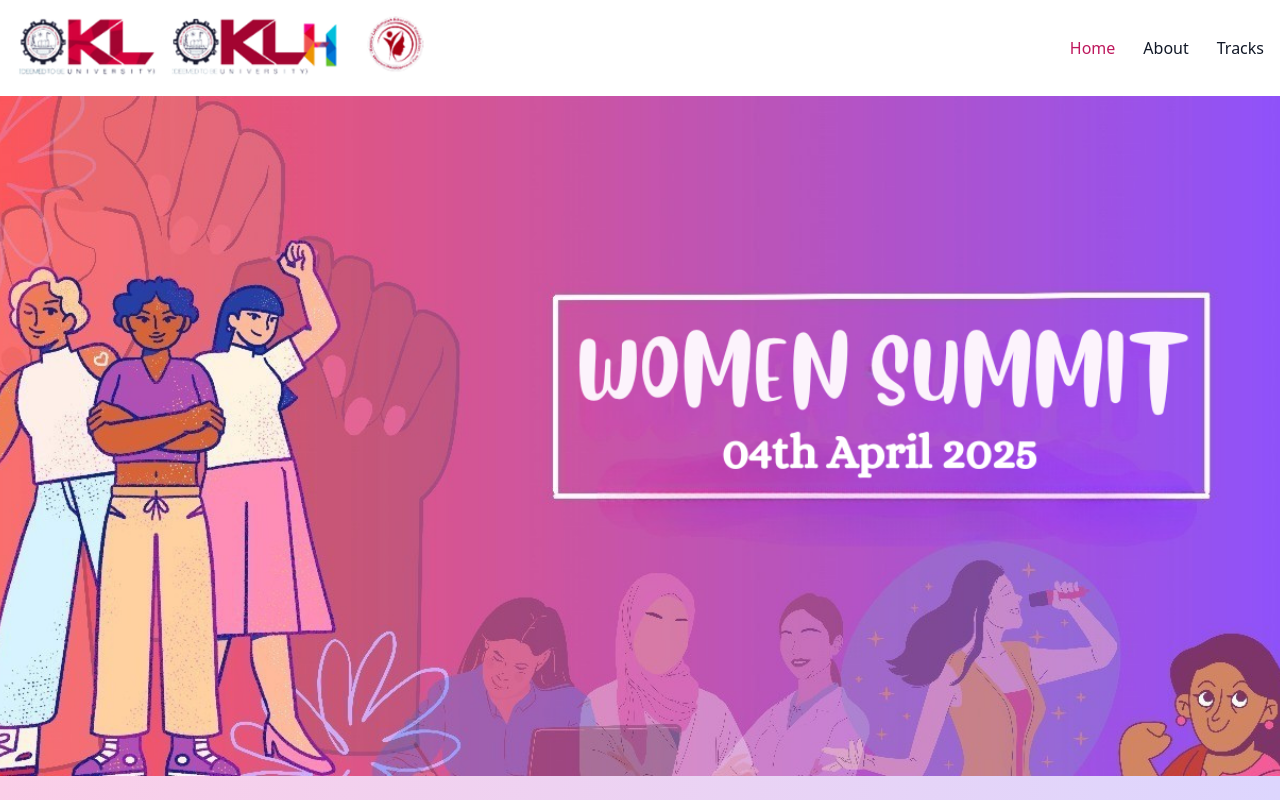
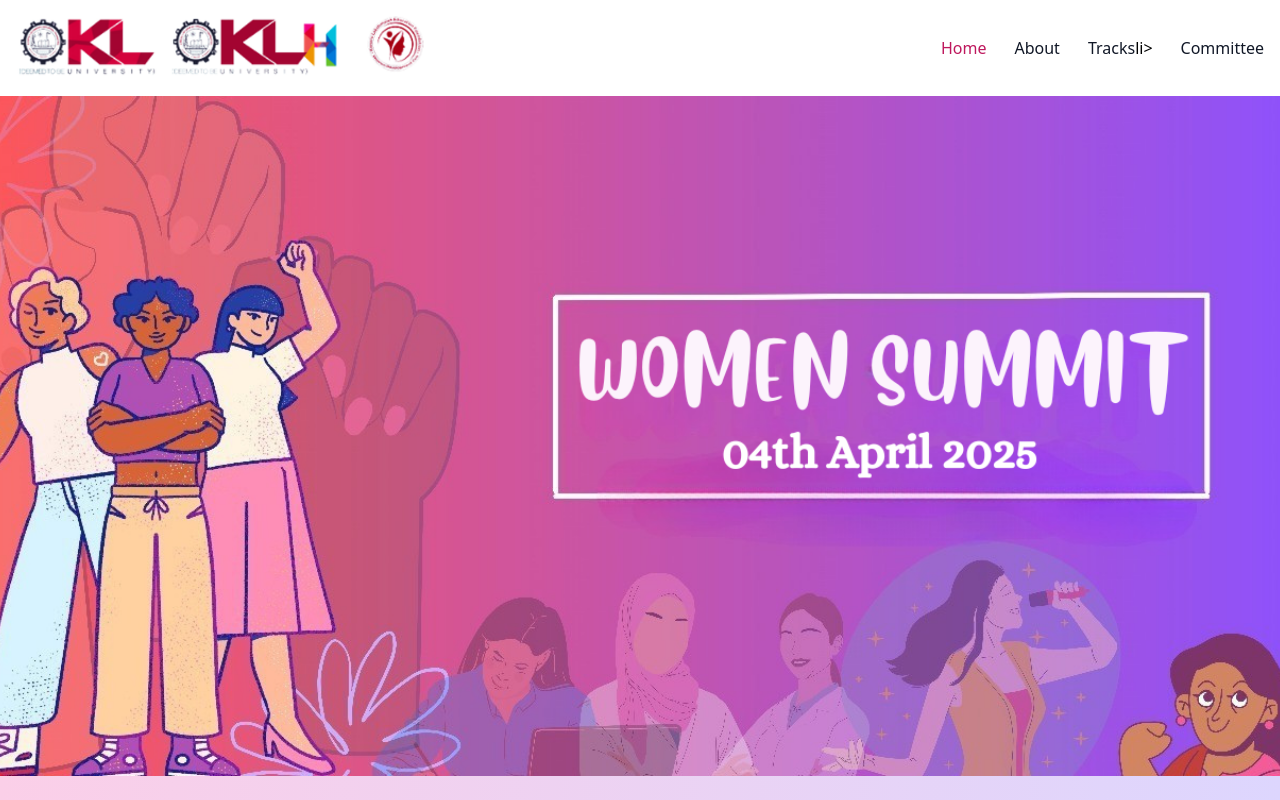
Before and after one commit to Abhi8904/womensummit2025-1, a website: page index.html in a window 1280 px wide. Shown: the top 800 px of the page. Drawn offline with nearby package versions, Linux system fonts and the light colour scheme.

Commit message:
changes done

```diff
--- a/index.html
+++ b/index.html
@@ -88,6 +88,9 @@
                 </li>
                 <li>
                   <a href="tracks.html" class="block py-2 px-3 text-gray-900 rounded hover:bg-gray-100 md:hover:bg-transparent md:border-0 md:hover:text-pink-700 md:p-0 dark:text-white md:dark:hover:text-pink-500 dark:hover:bg-gray-700 dark:hover:text-white md:dark:hover:bg-transparent">Tracks</a>
+                </li>
+                li>
+                  <a href="Committee.html" class="block py-2 px-3 text-gray-900 rounded hover:bg-gray-100 md:hover:bg-transparent md:border-0 md:hover:text-pink-700 md:p-0 dark:text-white md:dark:hover:text-pink-500 dark:hover:bg-gray-700 dark:hover:text-white md:dark:hover:bg-transparent">Committee</a>
                 </li>
 
             </ul>
```
Also changed, not shown: Committee.html (added).
